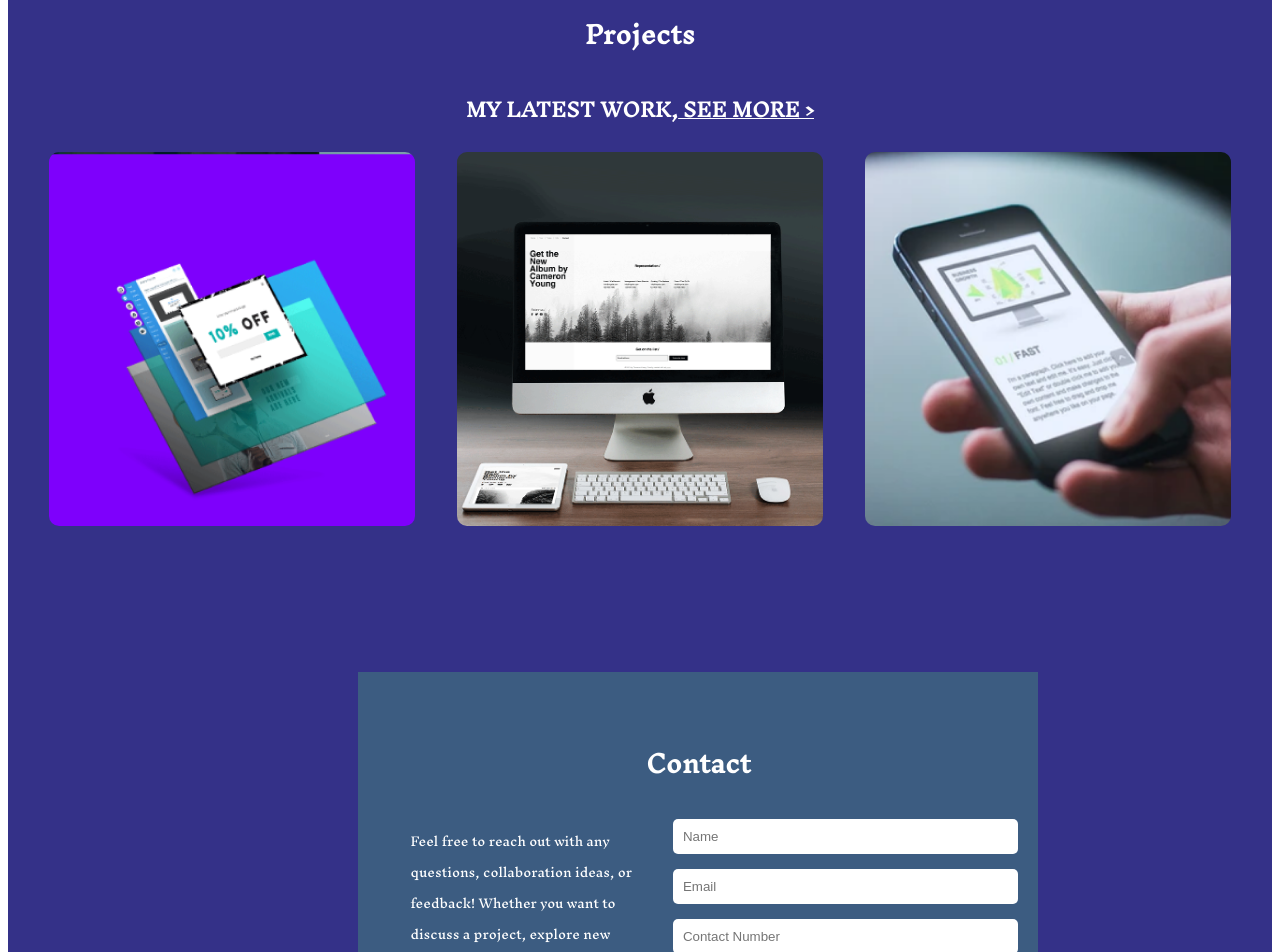
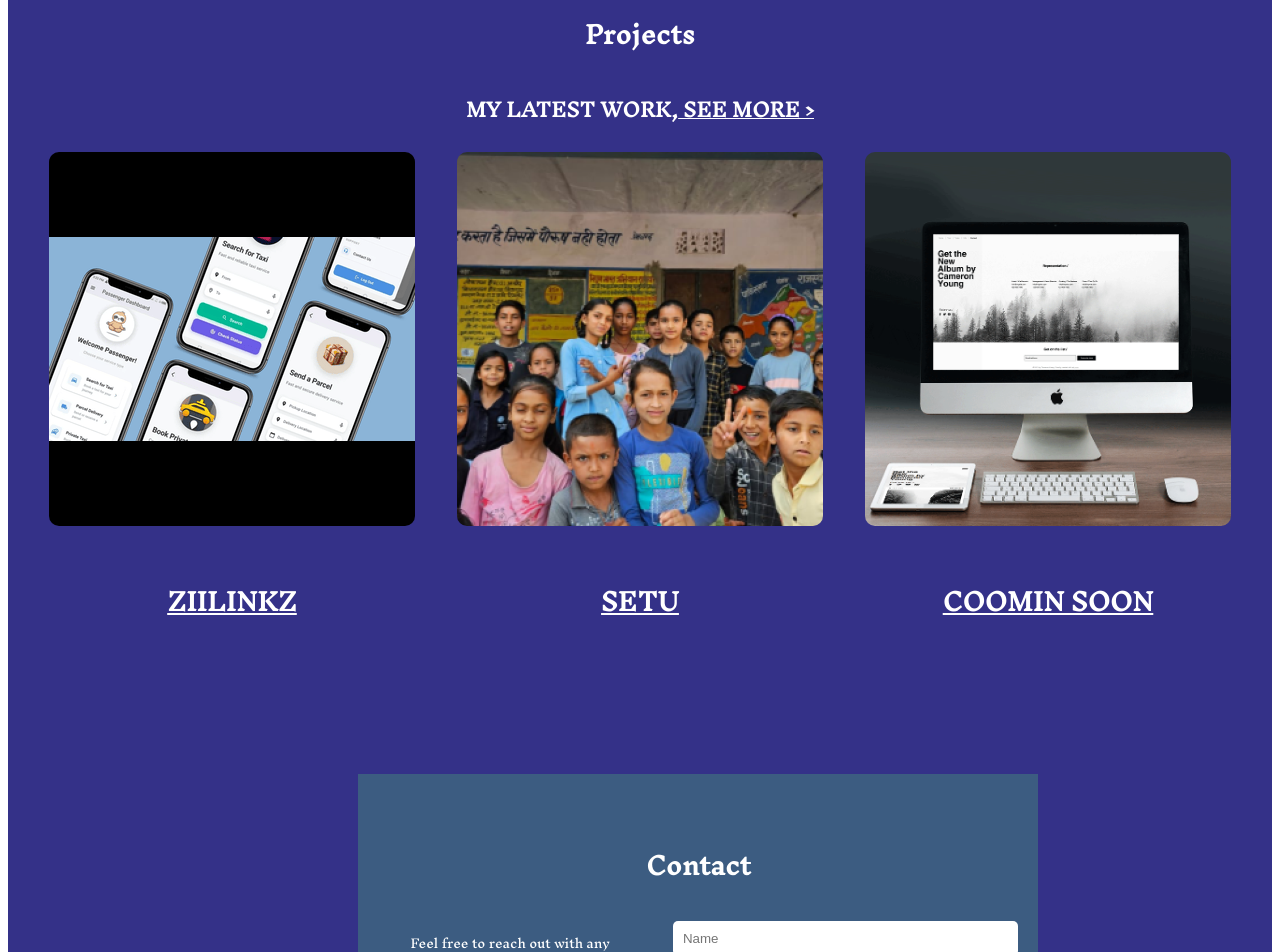
Before and after one commit to Aayush0305/GS_pf, a plain HTML site: page index.html in a window 1280 px wide. Shown: the part 2128-3080 px from the top of the page. Drawn offline with Linux system fonts and the light colour scheme.

Commit message:
final 30/12/24

```diff
--- a/index.html
+++ b/index.html
@@ -154,9 +154,22 @@
         <h2>Projects</h2>
         <h3>MY LATEST  WORK,<a href="projects.html">  SEE MORE ></a> </h3>
         <div class="project-gallery">
-            <div class="project-item"><img src="images/Rectangle 9.png" alt="Project 1"></div>
-            <div class="project-item"><img src="images/Rectangle 10.png" alt="Project 2"></div>
-            <div class="project-item"><img src="images/Rectangle 11.png" alt="Project 3"></div>
+            <div class="project-itemn"><img src="images/zpic.png" alt="Project 2">
+            <a href="projects.html#project2">
+               <h2>ZIILINKZ</h2>
+            </a>
+            </div>
+            <div class="project-item"><img src="images/spic.png" alt="Project 1">
+                <a href="projects.html#project1">
+                    <h2>SETU</h2>
+                 </a>
+            </div>
+
+            <div class="project-item"><img src="images/pic.png" alt="Project 3">
+                <a href="#projects">
+                    <h2>COOMIN SOON</h2>
+                 </a>
+            </div>
         </div>
 
 
--- a/styles.css
+++ b/styles.css
@@ -328,6 +328,11 @@ margin-left: 3%;
 }
 
 .project-item img {
+    max-width: 100%;
+    border-radius: 10px;
+    margin-bottom: 10px;
+}
+.project-itemn img {
     max-width: 100%;
     border-radius: 10px;
     margin-bottom: 10px;
```
Also changed, not shown: projects.html (+33 -33 lines), images/Rectangle 11.png (deleted), images/Rectangle 9.png (deleted), images/pic.png (renamed from images/Rectangle 10.png), images/spic.png (added), images/zpic.png (added).
